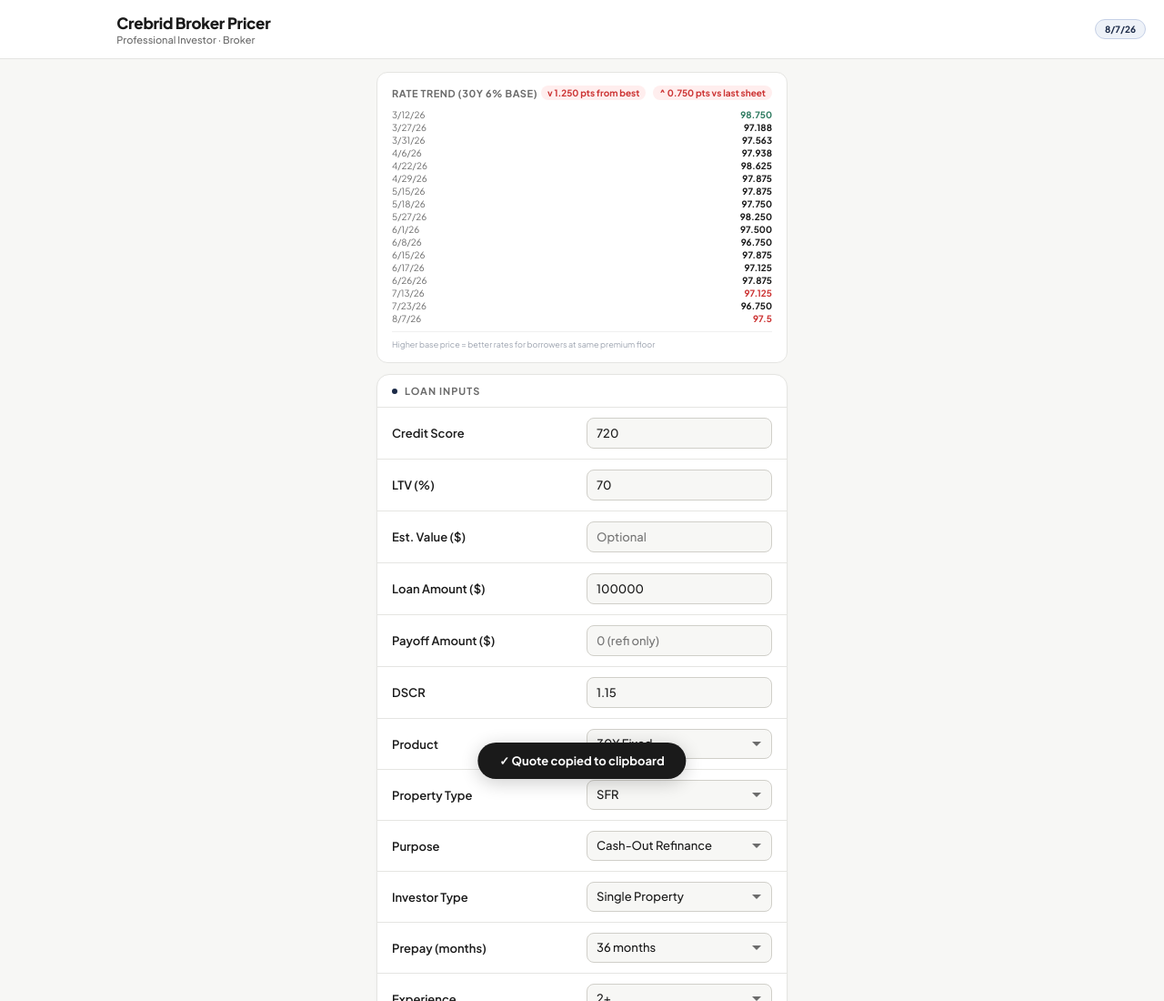
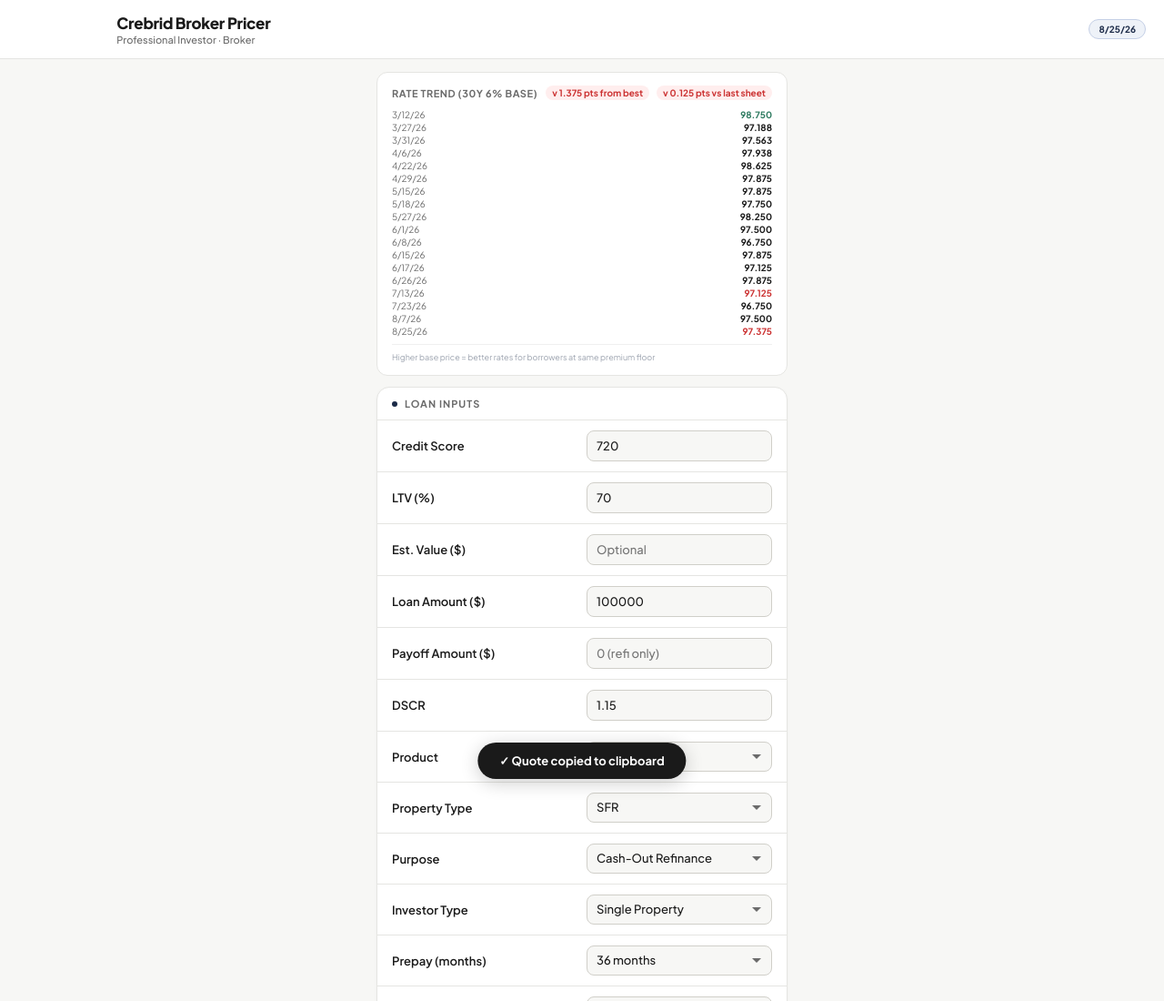
Before and after one commit to Crebrid/CrebridBrokerPricer, a plain HTML site: page index.html in a window 1280 px wide. Shown: the top 1100 px of the page at 91% size. Drawn offline with Linux system fonts and the light colour scheme.

Commit message:
Add files via upload

```diff
--- a/index.html
+++ b/index.html
@@ -409,7 +409,7 @@
     <h1>Crebrid Broker Pricer</h1>
     <p>Professional Investor · Broker</p>
   </div>
-  <div class="date-pill">8/7/26</div>
+  <div class="date-pill">8/25/26</div>
 </header>
 
 <div class="container">
@@ -418,8 +418,8 @@
     <div style="display:flex;justify-content:space-between;align-items:center;margin-bottom:10px;">
       <div style="font-size:11px;font-weight:700;text-transform:uppercase;letter-spacing:0.5px;color:#6B6B6B;">Rate Trend (30Y 6% Base)</div>
       <div style="display:flex;gap:8px;">
-        <span style="font-size:10px;font-weight:700;color:#CC3333;background:#FFEEEE;padding:2px 7px;border-radius:20px;">v 1.250 pts from best</span>
-        <span style="font-size:10px;font-weight:700;color:#CC3333;background:#FFEEEE;padding:2px 7px;border-radius:20px;">^ 0.750 pts vs last sheet</span>
+        <span style="font-size:10px;font-weight:700;color:#CC3333;background:#FFEEEE;padding:2px 7px;border-radius:20px;">v 1.375 pts from best</span>
+        <span style="font-size:10px;font-weight:700;color:#CC3333;background:#FFEEEE;padding:2px 7px;border-radius:20px;">v 0.125 pts vs last sheet</span>
       </div>
     </div>
     <div style="display:flex;justify-content:space-between;margin-bottom:2px;"><span style="color:#6B6B6B;font-size:10px;">3/12/26</span><span style="font-size:10px;font-weight:700;color:#2D7A5F;">98.750</span></div>
@@ -438,7 +438,8 @@
     <div style="display:flex;justify-content:space-between;margin-bottom:2px;"><span style="color:#6B6B6B;font-size:10px;">6/26/26</span><span style="font-size:10px;font-weight:700;color:#1A1A1A;">97.875</span></div>
     <div style="display:flex;justify-content:space-between;margin-bottom:2px;"><span style="color:#6B6B6B;font-size:10px;">7/13/26</span><span style="font-size:10px;font-weight:700;color:#CC3333;">97.125</span></div>
     <div style="display:flex;justify-content:space-between;margin-bottom:2px;"><span style="color:#6B6B6B;font-size:10px;">7/23/26</span><span style="font-size:10px;font-weight:700;color:#1A1A1A;">96.750</span></div>
-    <div style="display:flex;justify-content:space-between;margin-bottom:2px;"><span style="color:#6B6B6B;font-size:10px;">8/7/26</span><span style="font-size:10px;font-weight:700;color:#CC3333;">97.5</span></div>
+    <div style="display:flex;justify-content:space-between;margin-bottom:2px;"><span style="color:#6B6B6B;font-size:10px;">8/7/26</span><span style="font-size:10px;font-weight:700;color:#1A1A1A;">97.500</span></div>
+    <div style="display:flex;justify-content:space-between;margin-bottom:2px;"><span style="color:#6B6B6B;font-size:10px;">8/25/26</span><span style="font-size:10px;font-weight:700;color:#CC3333;">97.375</span></div>
     <div style="margin-top:8px;padding-top:8px;border-top:1px solid #F0F0F0;font-size:9px;color:#9CA3AF;">Higher base price = better rates for borrowers at same premium floor</div>
   </div>
 
@@ -1335,9 +1336,9 @@
 
 // --- DATA --------------------------------------------------------------------
 
-const RATES_30Y = [[6.0,97.5],[6.125,98.25],[6.25,99],[6.375,99.75],[6.5,100.5],[6.625,101.25],[6.75,102],[6.875,102.75],[7.0,103.5],[7.125,104.0625],[7.25,104.625],[7.375,105.1875],[7.5,105.5625],[7.625,105.9375],[7.75,106.3125],[7.875,106.5625],[8.0,106.8125],[8.125,107.0625],[8.25,107.3125],[8.375,107.5625],[8.5,107.8125],[8.625,108.0625],[8.75,108.3125],[8.875,108.5625],[9.0,108.8125],[9.125,109.0625],[9.25,109.3125],[9.375,109.5625],[9.5,109.8125],[9.625,110.0625],[9.75,110.3125],[9.875,110.5625],[10.0,110.8125],[10.125,111.0625],[10.25,111.3125]];
-
-const RATES_ARM = [[6.0,98],[6.125,98.75],[6.25,99.5],[6.375,100.25],[6.5,101],[6.625,101.75],[6.75,102.5],[6.875,103.25],[7.0,103.95],[7.125,104.4625],[7.25,104.975],[7.375,105.4875],[7.5,105.8125],[7.625,106.1375],[7.75,106.5125],[7.875,106.7625],[8.0,107.0125],[8.125,107.2625],[8.25,107.5125],[8.375,107.7625],[8.5,108.0125],[8.625,108.2625],[8.75,108.5125],[8.875,108.7625],[9.0,109.0125],[9.125,109.2625],[9.25,109.5125],[9.375,109.7625],[9.5,110.0125],[9.625,110.2625],[9.75,110.5125],[9.875,110.7625],[10.0,111.0125],[10.125,111.2625],[10.25,111.5125]];
+const RATES_30Y = [[6.0,97.375],[6.125,98.125],[6.25,98.875],[6.375,99.625],[6.5,100.375],[6.625,101.125],[6.75,101.875],[6.875,102.625],[7.0,103.375],[7.125,103.9375],[7.25,104.5],[7.375,105.0625],[7.5,105.4375],[7.625,105.8125],[7.75,106.1875],[7.875,106.4375],[8.0,106.6875],[8.125,106.9375],[8.25,107.1875],[8.375,107.4375],[8.5,107.6875],[8.625,107.9375],[8.75,108.1875],[8.875,108.4375],[9.0,108.6875],[9.125,108.9375],[9.25,109.1875],[9.375,109.4375],[9.5,109.6875],[9.625,109.9375],[9.75,110.1875],[9.875,110.4375],[10.0,110.6875],[10.125,110.9375],[10.25,111.1875]];
+
+const RATES_ARM = [[6.0,97.875],[6.125,98.625],[6.25,99.375],[6.375,100.125],[6.5,100.875],[6.625,101.625],[6.75,102.375],[6.875,103.125],[7.0,103.825],[7.125,104.3375],[7.25,104.85],[7.375,105.3625],[7.5,105.6875],[7.625,106.0125],[7.75,106.3875],[7.875,106.6375],[8.0,106.8875],[8.125,107.1375],[8.25,107.3875],[8.375,107.6375],[8.5,107.8875],[8.625,108.1375],[8.75,108.3875],[8.875,108.6375],[9.0,108.8875],[9.125,109.1375],[9.25,109.3875],[9.375,109.6375],[9.5,109.8875],[9.625,110.1375],[9.75,110.3875],[9.875,110.6375],[10.0,110.8875],[10.125,111.1375],[10.25,111.3875]];
 
 const LTV_COLS = [0.50,0.55,0.60,0.65,0.70,0.75,0.80];
 
@@ -1883,7 +1884,7 @@
   var t = '';
   t += 'CREBRID -- DSCR LOAN QUOTE\n';
   t += 'Date: ' + new Date().toLocaleDateString('en-US',{month:'long',day:'numeric',year:'numeric'}) + '\n';
-  t += 'Rate Sheet: 8/7/26\n';
+  t += 'Rate Sheet: 8/25/26\n';
   t += '\n';
   t += 'RATE TREND (30Y Fixed - 6% Base Price)\n';
   t += '  6/1/26:  98.625\n';
```
